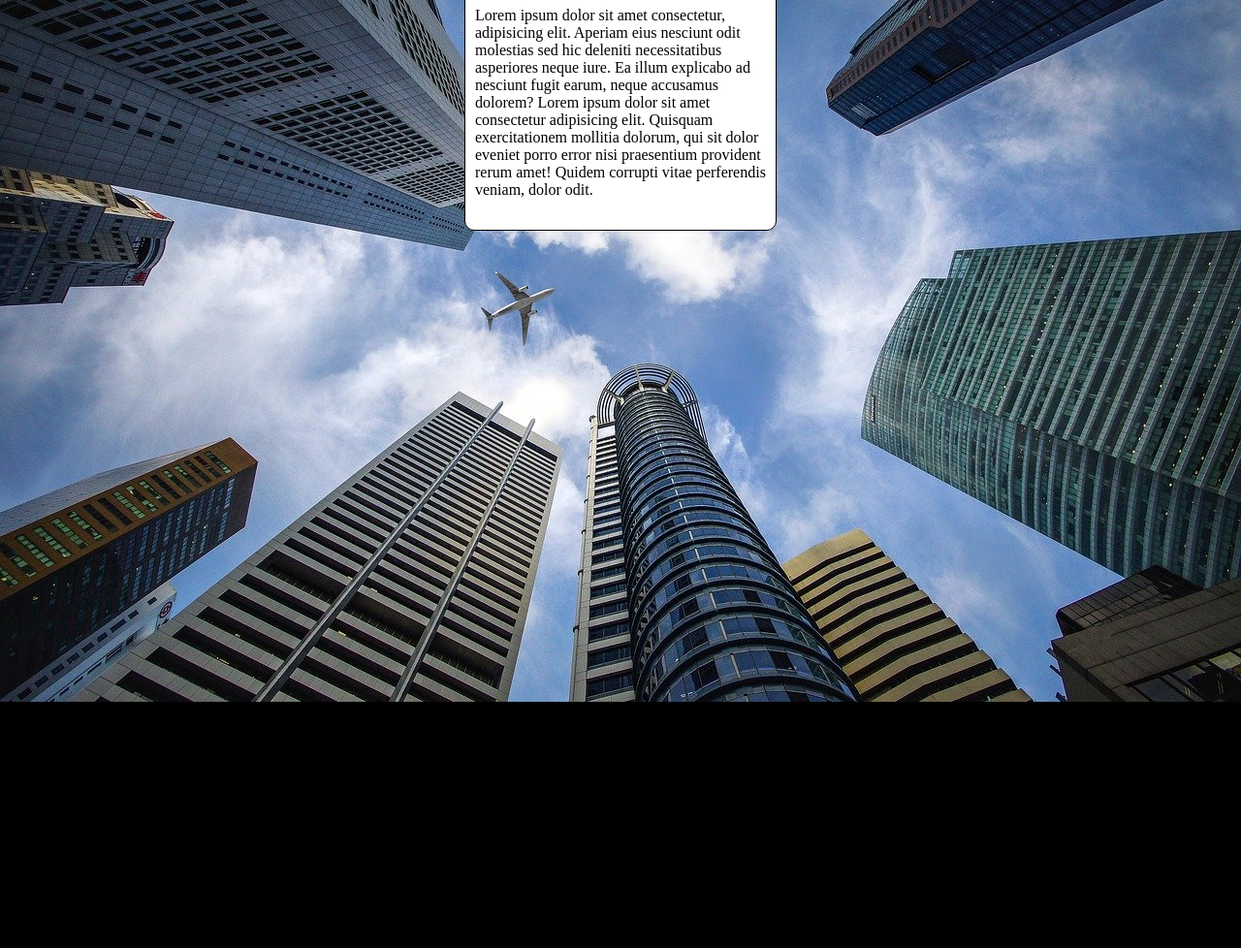
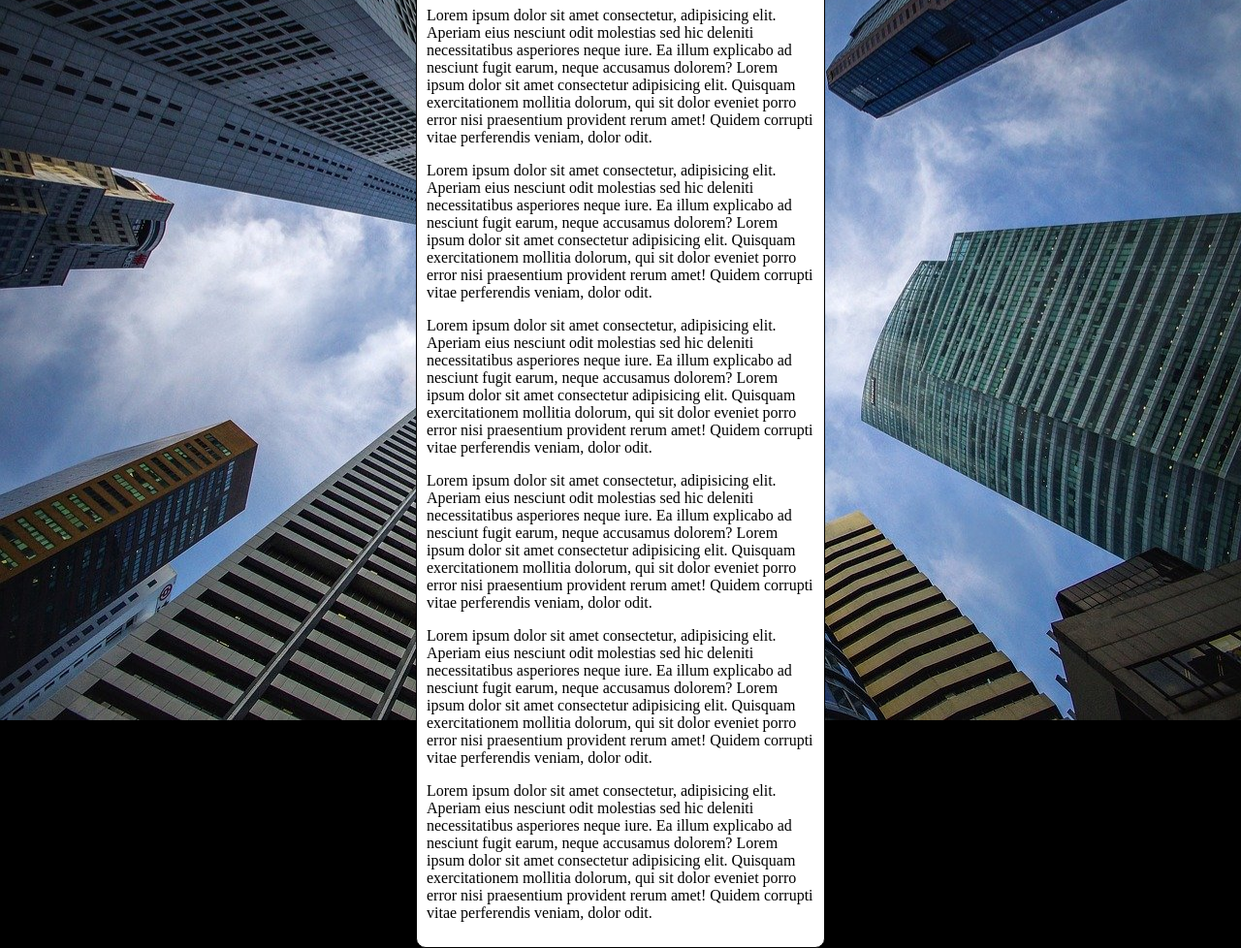
Before and after one commit to thaleskuster/html-css-js, a plain HTML site: page Exercicios/ex.022/fundo006.html in a window 1280 px wide. Shown: the part 92-1070 px from the top of the page at 97% size. Before the commit the page ends 816 px from the top, so only its background shows below. Drawn offline with Linux system fonts and the light colour scheme.

Commit message:
Update fundo006.html

```diff
--- a/Exercicios/ex.022/fundo006.html
+++ b/Exercicios/ex.022/fundo006.html
@@ -3,19 +3,22 @@
 <head>
     <meta charset="UTF-8">
     <meta name="viewport" content="width=device-width, initial-scale=1.0">
-    <title>Document</title>
+    <title>Fundo fixo de tela</title>
     <style>
         body {
             height: 100vh;
-            background-color: black;
+            /*background-color: black;
             background-image: url("imagens/wallpaper002.jpg");
+             background-position: center center;
             background-repeat: no-repeat;
             background-size: cover;
+            background-attachment: fixed;
+            */
+            background: black url('imagens/wallpaper002.jpg') center center no-repeat fixed;
         }
         main {
             background-color: white;
-            width: 300px;
-            height: 300px;
+            width: 400px;
             margin: auto;
             padding: 10px;
             border-radius: 10px;
@@ -28,6 +31,12 @@
     <main>
         <h1>Teste de imagem</h1>
         <p>Lorem ipsum dolor sit amet consectetur, adipisicing elit. Aperiam eius nesciunt odit molestias sed hic deleniti necessitatibus asperiores neque iure. Ea illum explicabo ad nesciunt fugit earum, neque accusamus dolorem? Lorem ipsum dolor sit amet consectetur adipisicing elit. Quisquam exercitationem mollitia dolorum, qui sit dolor eveniet porro error nisi praesentium provident rerum amet! Quidem corrupti vitae perferendis veniam, dolor odit.</p>
+        <p>Lorem ipsum dolor sit amet consectetur, adipisicing elit. Aperiam eius nesciunt odit molestias sed hic deleniti necessitatibus asperiores neque iure. Ea illum explicabo ad nesciunt fugit earum, neque accusamus dolorem? Lorem ipsum dolor sit amet consectetur adipisicing elit. Quisquam exercitationem mollitia dolorum, qui sit dolor eveniet porro error nisi praesentium provident rerum amet! Quidem corrupti vitae perferendis veniam, dolor odit.</p>
+        <p>Lorem ipsum dolor sit amet consectetur, adipisicing elit. Aperiam eius nesciunt odit molestias sed hic deleniti necessitatibus asperiores neque iure. Ea illum explicabo ad nesciunt fugit earum, neque accusamus dolorem? Lorem ipsum dolor sit amet consectetur adipisicing elit. Quisquam exercitationem mollitia dolorum, qui sit dolor eveniet porro error nisi praesentium provident rerum amet! Quidem corrupti vitae perferendis veniam, dolor odit.</p>
+        <p>Lorem ipsum dolor sit amet consectetur, adipisicing elit. Aperiam eius nesciunt odit molestias sed hic deleniti necessitatibus asperiores neque iure. Ea illum explicabo ad nesciunt fugit earum, neque accusamus dolorem? Lorem ipsum dolor sit amet consectetur adipisicing elit. Quisquam exercitationem mollitia dolorum, qui sit dolor eveniet porro error nisi praesentium provident rerum amet! Quidem corrupti vitae perferendis veniam, dolor odit.</p>
+        <p>Lorem ipsum dolor sit amet consectetur, adipisicing elit. Aperiam eius nesciunt odit molestias sed hic deleniti necessitatibus asperiores neque iure. Ea illum explicabo ad nesciunt fugit earum, neque accusamus dolorem? Lorem ipsum dolor sit amet consectetur adipisicing elit. Quisquam exercitationem mollitia dolorum, qui sit dolor eveniet porro error nisi praesentium provident rerum amet! Quidem corrupti vitae perferendis veniam, dolor odit.</p>
+        <p>Lorem ipsum dolor sit amet consectetur, adipisicing elit. Aperiam eius nesciunt odit molestias sed hic deleniti necessitatibus asperiores neque iure. Ea illum explicabo ad nesciunt fugit earum, neque accusamus dolorem? Lorem ipsum dolor sit amet consectetur adipisicing elit. Quisquam exercitationem mollitia dolorum, qui sit dolor eveniet porro error nisi praesentium provident rerum amet! Quidem corrupti vitae perferendis veniam, dolor odit.</p>
+
     </main>
 </body>
 </html>
```
